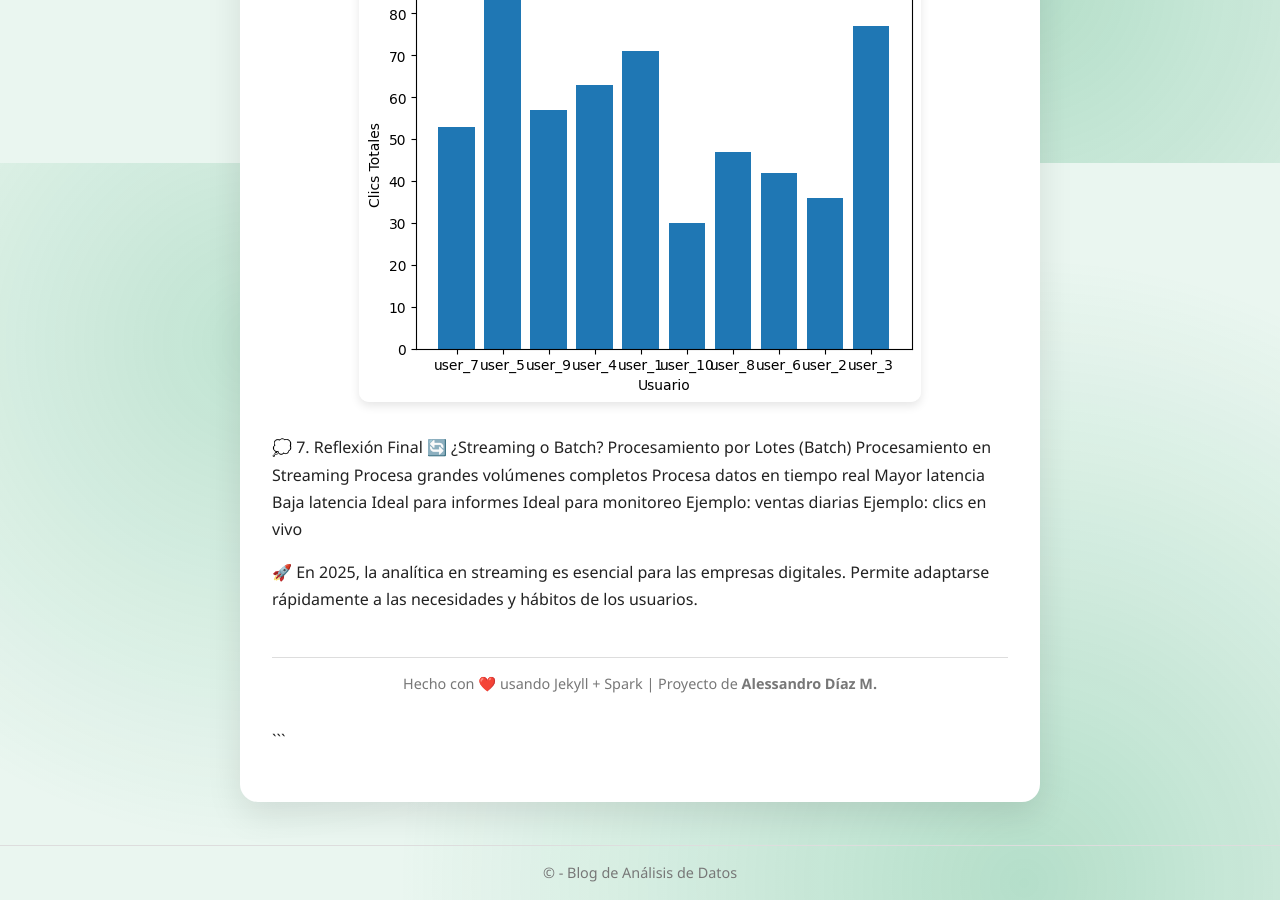
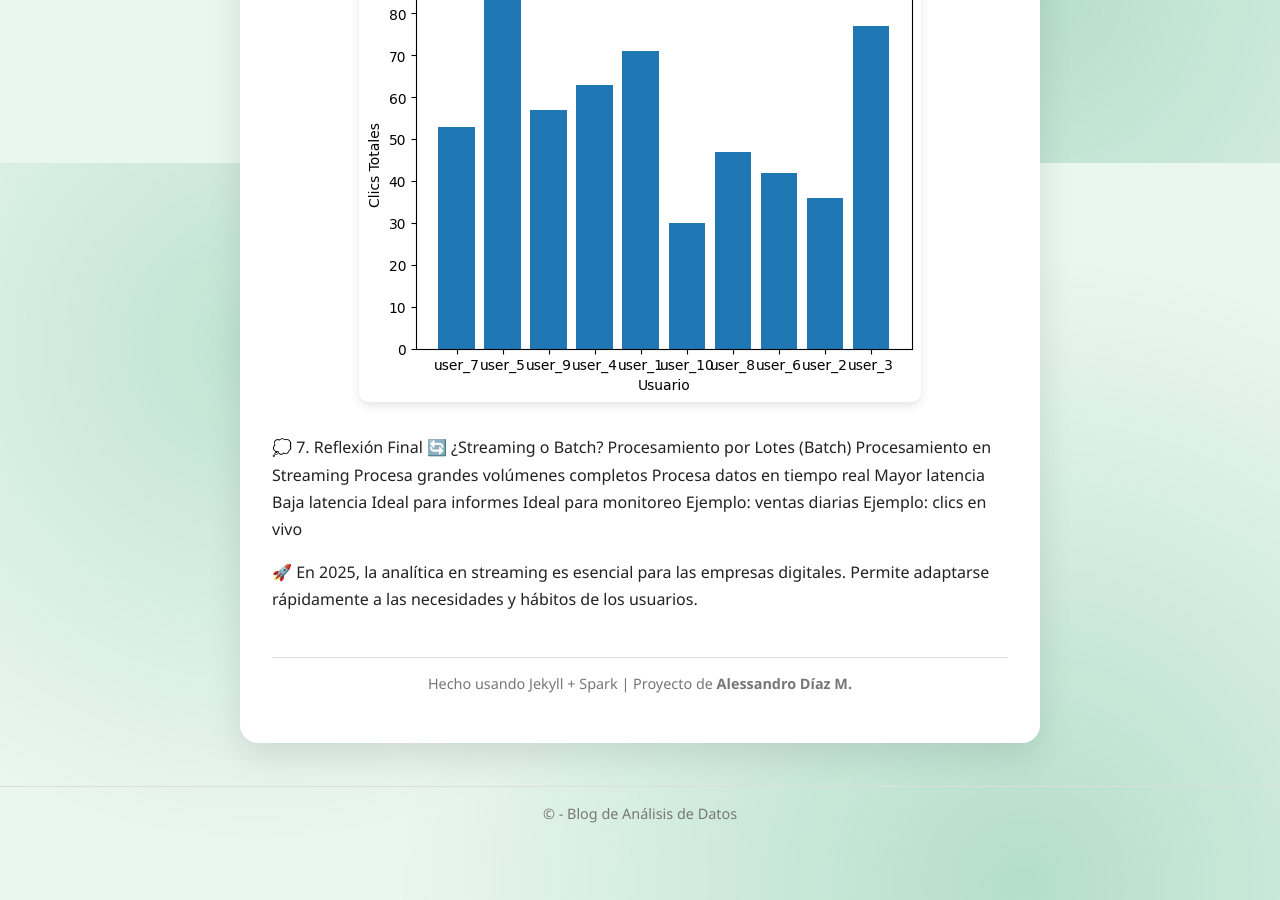
Before and after one commit to AlexiosCrane99/mi-blog, a Jekyll site: the page built from _posts/2025-11-04-analisis-flujo-datos-simulado-con-spark.md, in a window 1280 px wide and 900 px high, scrolled down 3437 px. Built offline with Jekyll 4.4.1, drawn with Linux system fonts in a browser that asks for light colours.

Commit message:
correction

````diff
--- a/_posts/2025-11-04-analisis-flujo-datos-simulado-con-spark.md
+++ b/_posts/2025-11-04-analisis-flujo-datos-simulado-con-spark.md
@@ -126,4 +126,4 @@ Ejemplo: ventas diarias	Ejemplo: clics en vivo
 🚀 En 2025, la analítica en streaming es esencial para las empresas digitales.
 Permite adaptarse rápidamente a las necesidades y hábitos de los usuarios.
 
-<footer style="text-align:center; font-size:0.9em; color:#777;"> Hecho con ❤️ usando Jekyll + Spark | Proyecto de <strong>Alessandro Díaz M.</strong> </footer> ```
+<footer style="text-align:center; font-size:0.9em; color:#777;"> Hecho usando Jekyll + Spark | Proyecto de <strong>Alessandro Díaz M.</strong> </footer>
````
